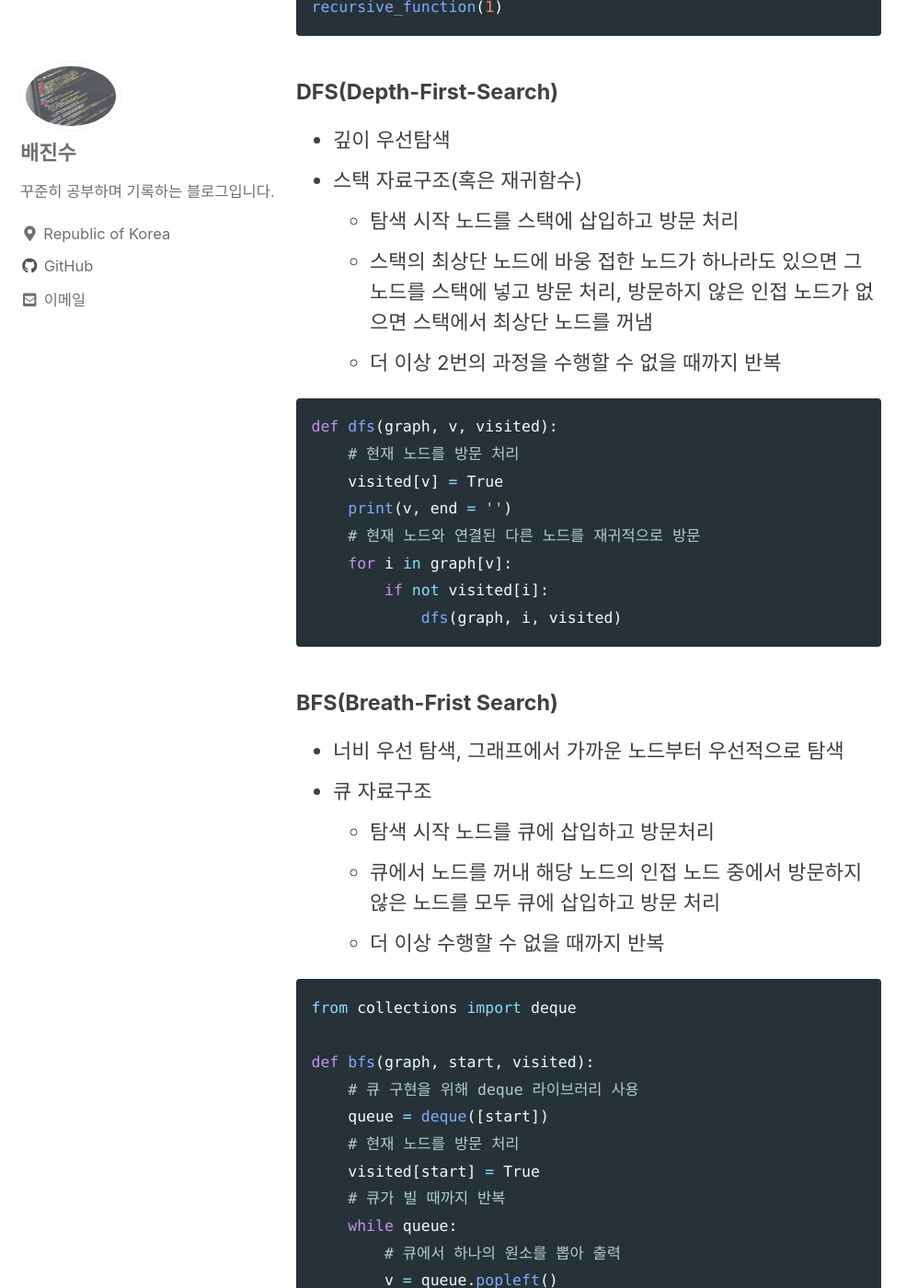
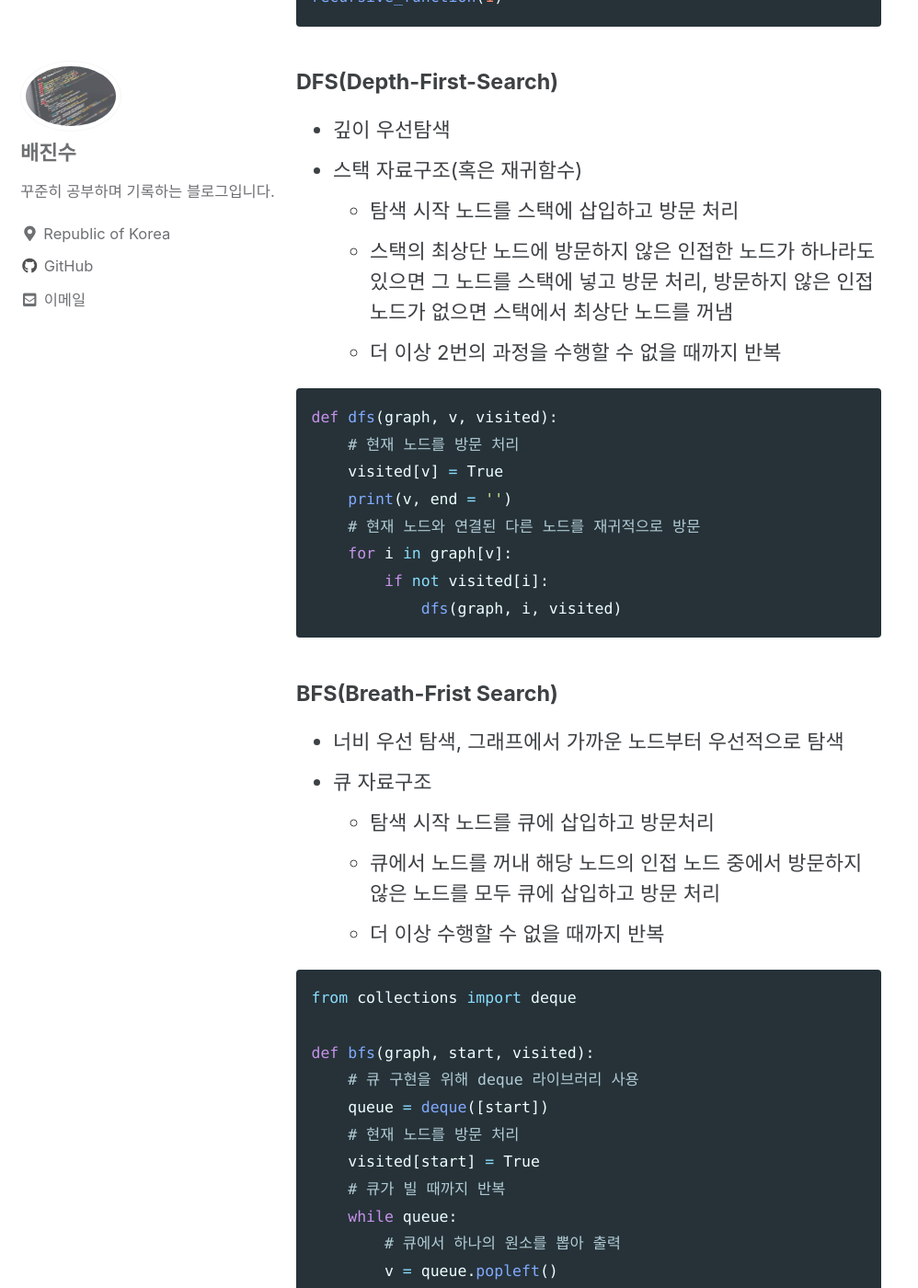
Before and after one commit to baejinsoo/baejinsoo.github.io, a Jekyll site: the page built from _posts/algorithm/2021-1-8-DFS,BFS.md, in a window 1280 px wide and 1400 px high, scrolled down 1975 px. Shown: the whole window at 92% size, without its empty margins (0-998 px from the left). Built offline with Jekyll 4.4.1, drawn with Linux system fonts in a browser that asks for light colours; cached includes are drawn as plain includes; comment, search, counter and statistics services are not loaded; some of the changed text lies outside the part shown.

Commit message:
오탈자 수정

````diff
--- a/_posts/algorithm/2021-1-8-DFS,BFS.md
+++ b/_posts/algorithm/2021-1-8-DFS,BFS.md
@@ -73,7 +76,7 @@ recursive_function(1)
 - 깊이 우선탐색
 - 스택 자료구조(혹은 재귀함수)
   - 탐색 시작 노드를 스택에 삽입하고 방문 처리
-  - 스택의 최상단 노드에 바웅 접한 노드가 하나라도 있으면 그 노드를 스택에 넣고 방문 처리, 방문하지 않은 인접 노드가 없으면 스택에서 최상단 노드를 꺼냄
+  - 스택의 최상단 노드에 방문하지 않은 인접한 노드가 하나라도 있으면 그 노드를 스택에 넣고 방문 처리, 방문하지 않은 인접 노드가 없으면 스택에서 최상단 노드를 꺼냄
   - 더 이상 2번의 과정을 수행할 수 없을 때까지 반복
 
 ```python
````
Also changed, not shown: other parts of _posts/algorithm/2021-1-8-DFS,BFS.md (+3 -0 lines).
